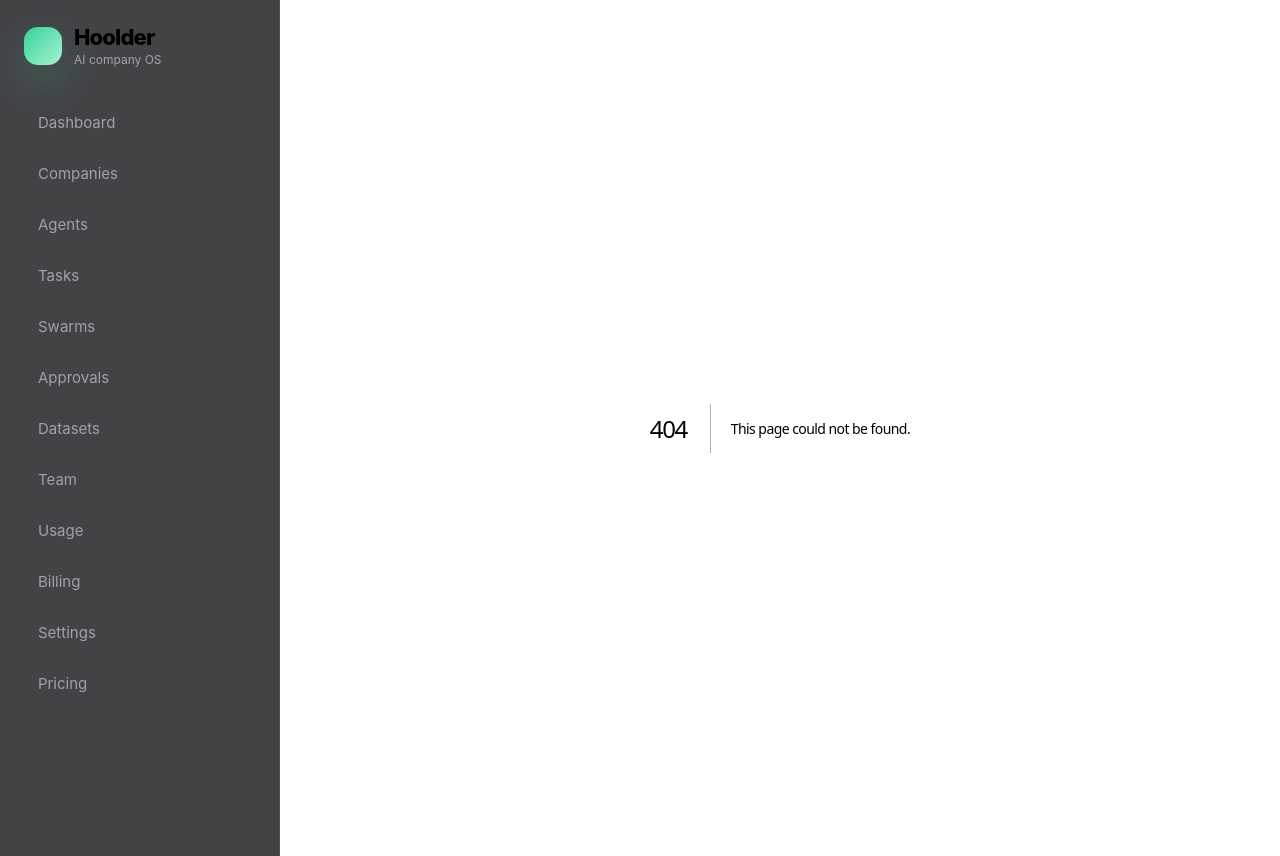
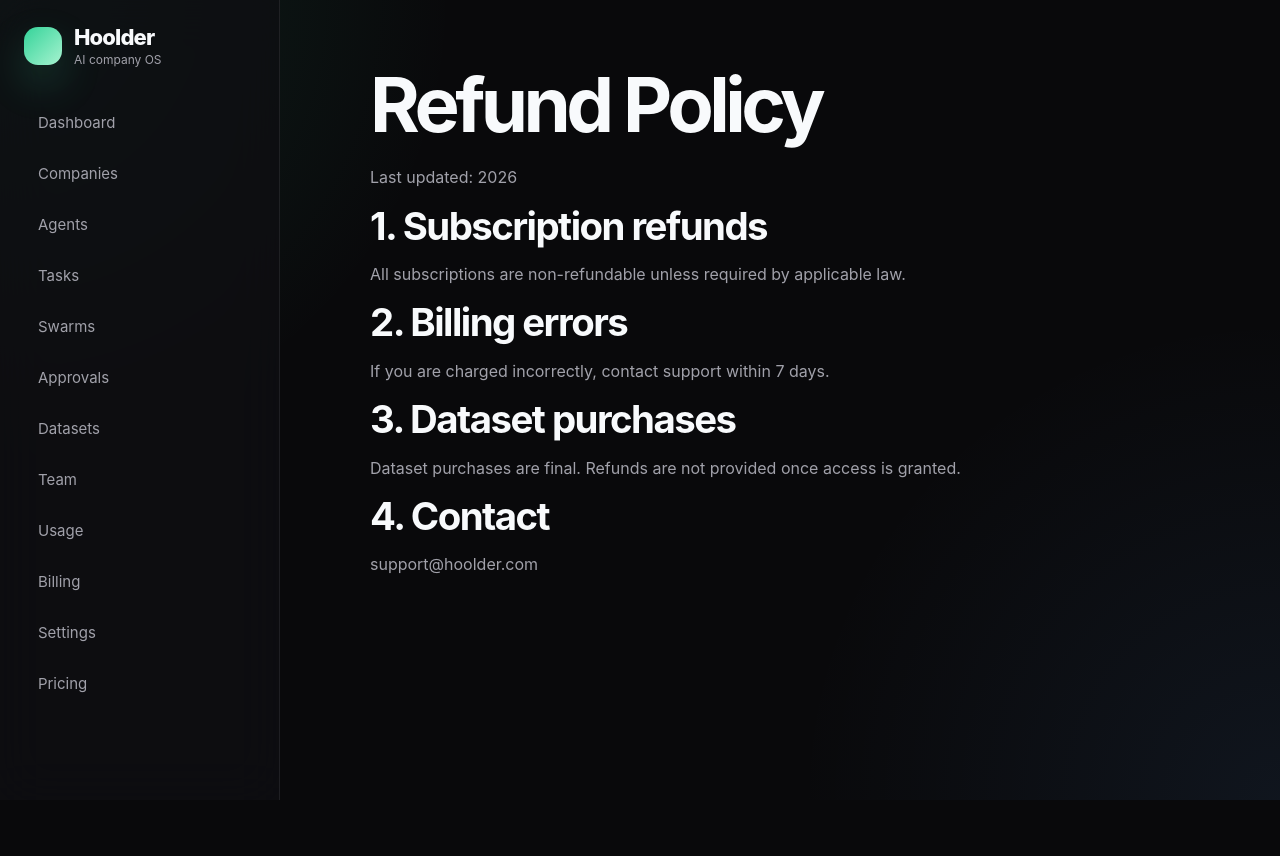
Before and after one commit to yogparel8299-ux/Hoolder, a Next.js app in the folder apps/web/: page /refund in a window 1280 px wide. Before the commit this address had no page. After the commit the page ends 800 px from the top, so only its background shows below. Built offline with nearby package versions, Linux system fonts and the light colour scheme.

Commit message:
Create page.tsx

```diff
--- /dev/null
+++ b/apps/web/app/(legal)/refund/page.tsx
@@ -0,0 +1,28 @@
+export default function RefundPage() {
+  return (
+    <>
+      <h1>Refund Policy</h1>
+
+      <p>Last updated: 2026</p>
+
+      <h2>1. Subscription refunds</h2>
+      <p>
+        All subscriptions are non-refundable unless required by applicable law.
+      </p>
+
+      <h2>2. Billing errors</h2>
+      <p>
+        If you are charged incorrectly, contact support within 7 days.
+      </p>
+
+      <h2>3. Dataset purchases</h2>
+      <p>
+        Dataset purchases are final. Refunds are not provided once access is
+        granted.
+      </p>
+
+      <h2>4. Contact</h2>
+      <p>support@hoolder.com</p>
+    </>
+  );
+}
```
